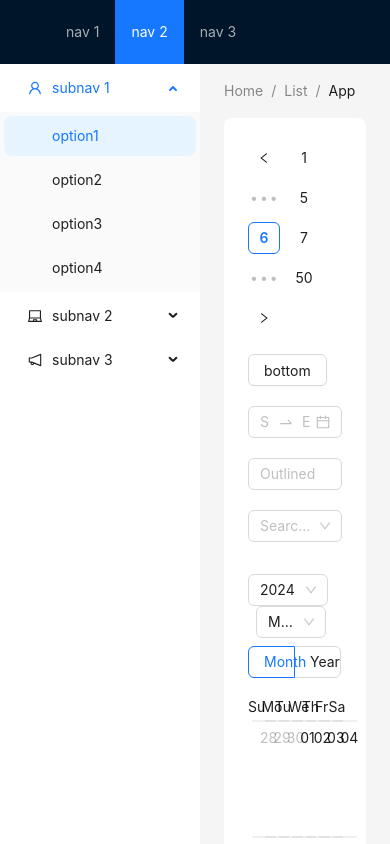
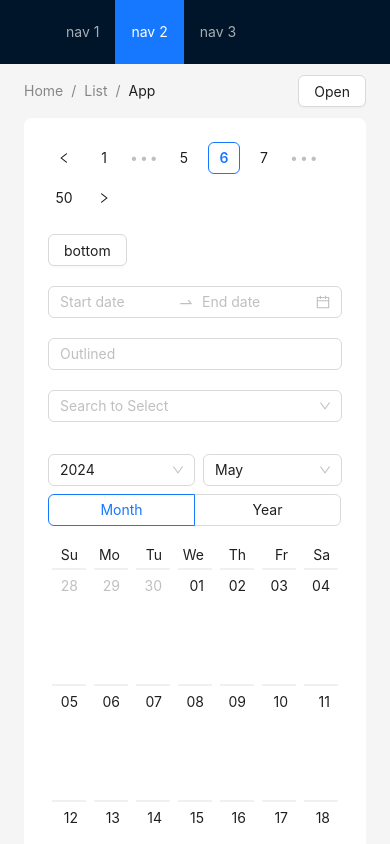
Before and after one commit to muzammil-majeed-viabletree/print_poc, a React (Create React App) app: page / in a window 390 px wide. Shown: the top 844 px of the page. Built offline with nearby package versions, Linux system fonts and the light colour scheme.

Commit message:
Responsive

```diff
--- a/src/App.css
+++ b/src/App.css
@@ -36,3 +36,27 @@
     transform: rotate(360deg);
   }
 }
+
+
+.full-width {
+  display: block;
+}
+
+.small-width {
+  display: none;
+}
+
+@media (max-width: 600px) {
+  .full-width {
+    display: none !important;
+    width: 0px !important;
+  }
+
+  .small-width {
+    display: block;
+  }
+}
+
+.ant-drawer-body {
+  padding: 0px !important;
+}
--- a/src/App.js
+++ b/src/App.js
@@ -1,4 +1,4 @@
-import React from "react";
+import React, { useState } from "react";
 import {
   LaptopOutlined,
   NotificationOutlined,
@@ -10,6 +10,7 @@ import {
   Calendar,
   Col,
   DatePicker,
+  Drawer,
   Dropdown,
   Input,
   Layout,
@@ -20,6 +21,7 @@ import {
   Space,
   theme,
 } from "antd";
+import "./App.css";
 const { Header, Content, Sider } = Layout;
 const items1 = ["1", "2", "3"].map((key) => ({
   key,
@@ -88,6 +90,38 @@ const App = () => {
   const {
     token: { colorBgContainer, borderRadiusLG },
   } = theme.useToken();
+  const [open, setOpen] = useState(false);
+
+  const showDrawer = () => {
+    setOpen(true);
+  };
+
+  const onClose = () => {
+    setOpen(false);
+  };
+
+  const renderSider = (className) => {
+    return (
+      <Sider
+        width={200}
+        style={{
+          background: colorBgContainer,
+        }}
+        className={className}
+      >
+        <Menu
+          mode="inline"
+          defaultSelectedKeys={["1"]}
+          defaultOpenKeys={["sub1"]}
+          style={{
+            height: "100%",
+            borderRight: 0,
+          }}
+          items={items2}
+        />
+      </Sider>
+    );
+  };
   return (
     <Layout>
       <Header
@@ -110,23 +144,18 @@ const App = () => {
       </Header>
 
       <Layout>
-        <Sider
+        <Drawer
+          title="Drawer"
+          placement={"left"}
           width={200}
-          style={{
-            background: colorBgContainer,
-          }}
+          onClose={onClose}
+          open={open}
+          style={{ padding: 0 }}
         >
-          <Menu
-            mode="inline"
-            defaultSelectedKeys={["1"]}
-            defaultOpenKeys={["sub1"]}
-            style={{
-              height: "100%",
-              borderRight: 0,
-            }}
-            items={items2}
-          />
-        </Sider>
+          {renderSider("small-width")}
+        </Drawer>
+
+        {renderSider("full-width")}
 
         <Layout
           style={{
@@ -134,6 +163,8 @@ const App = () => {
             minHeight: "100vh",
           }}
         >
+          <Row align={"middle"}>
+            <Col span={16}>
               <Breadcrumb
                 style={{
                   margin: "16px 0",
@@ -143,6 +174,15 @@ const App = () => {
                 <Breadcrumb.Item>List</Breadcrumb.Item>
                 <Breadcrumb.Item>App</Breadcrumb.Item>
               </Breadcrumb>
+            </Col>
+            <Col span={8}>
+              <div style={{ display: "flex", justifyContent: "flex-end" }}>
+                <Button onClick={showDrawer} className="small-width">
+                  Open
+                </Button>
+              </div>
+            </Col>
+          </Row>
           <Content
             style={{
               padding: 24,
```
Also changed, not shown: firebase.json (added), 1 other file (tests, documents, lock files or other folders). Lines whose indentation alone changed are shown as unchanged.
